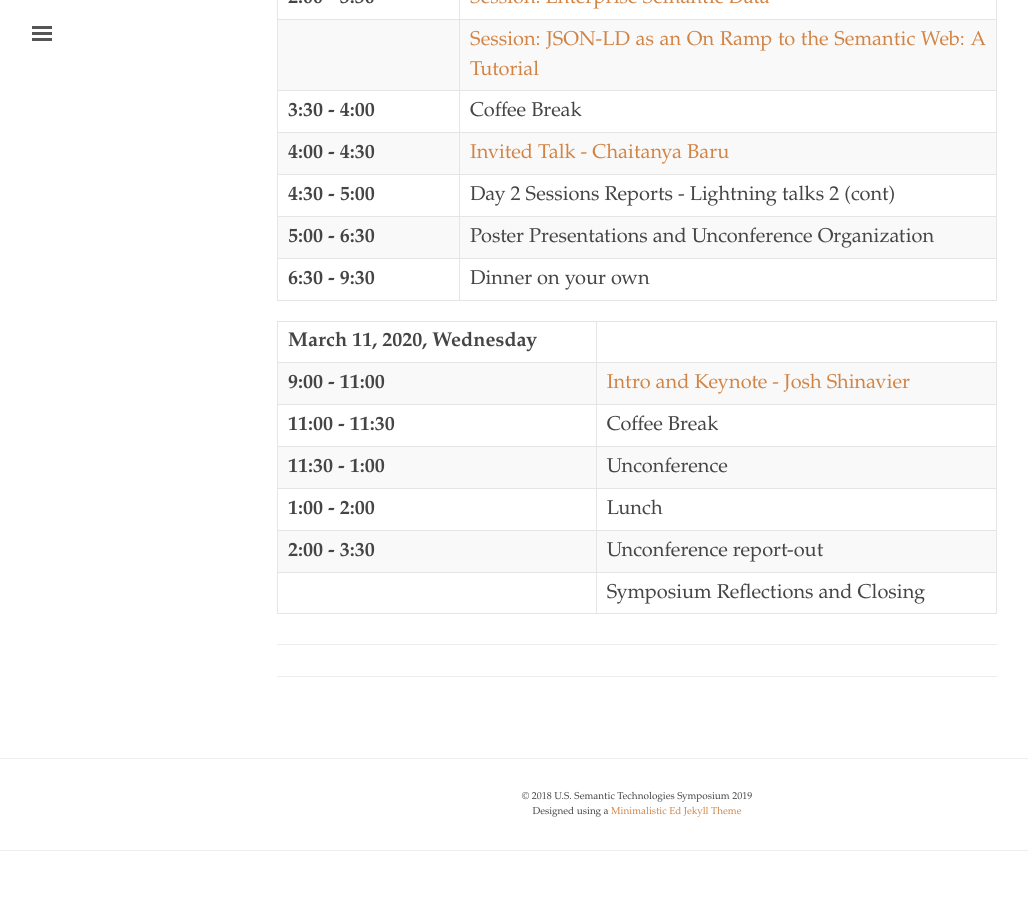
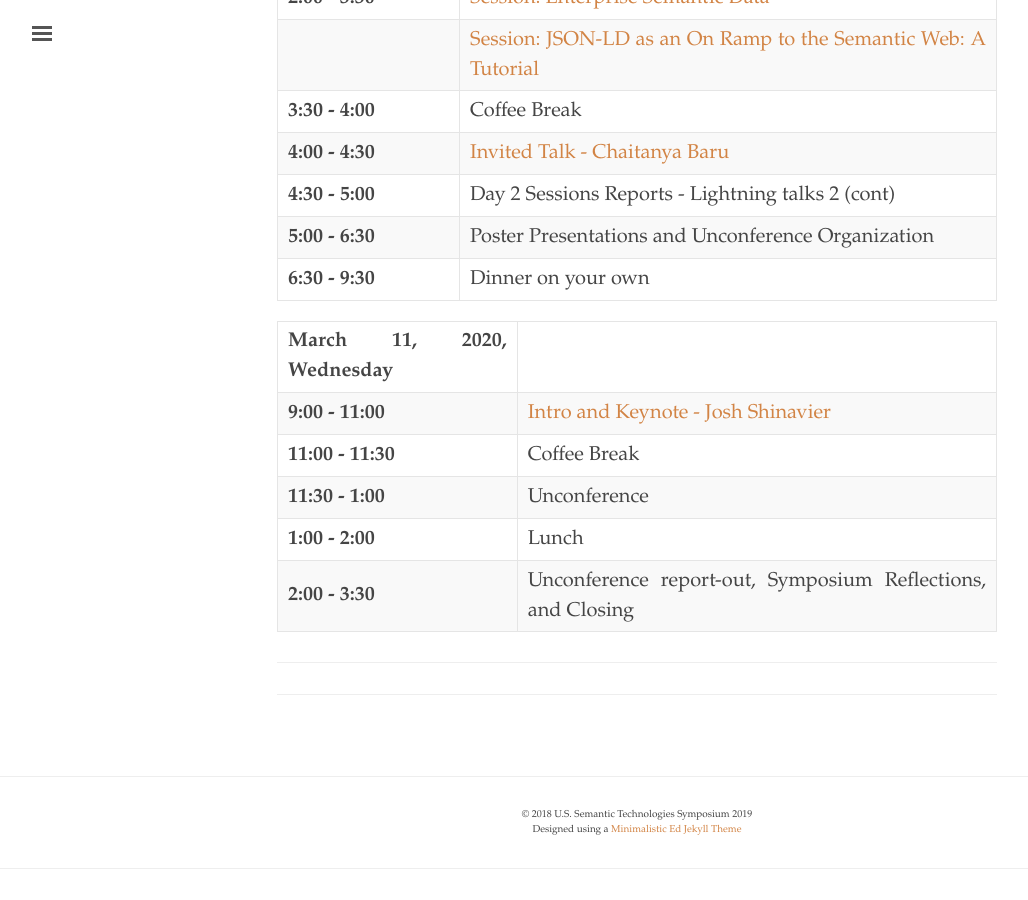
Before and after one commit to us2ts/us2ts.github.io, a Jekyll site: the page built from pages/invited-talk-baru.md, in a window 1280 px wide and 900 px high, scrolled down 1465 px. Shown: the whole window, without its empty margins (3-1031 px from the left). Built offline with Jekyll 4.4.1, drawn with Linux system fonts in a browser that asks for light colours; comment, search, counter and statistics services are not loaded.

```diff
--- a/pages/invited-talk-baru.md
+++ b/pages/invited-talk-baru.md
@@ -49,5 +49,4 @@ order: 4
 | **11:00 - 11:30**  | Coffee Break  |
 | **11:30 - 1:00**  | Unconference |
 | **1:00 - 2:00**  |  Lunch   |
-| **2:00 - 3:30**  | Unconference report-out  |
-|   | Symposium Reflections and Closing |
+| **2:00 - 3:30**  | Unconference report-out, Symposium Reflections, and Closing |
```
